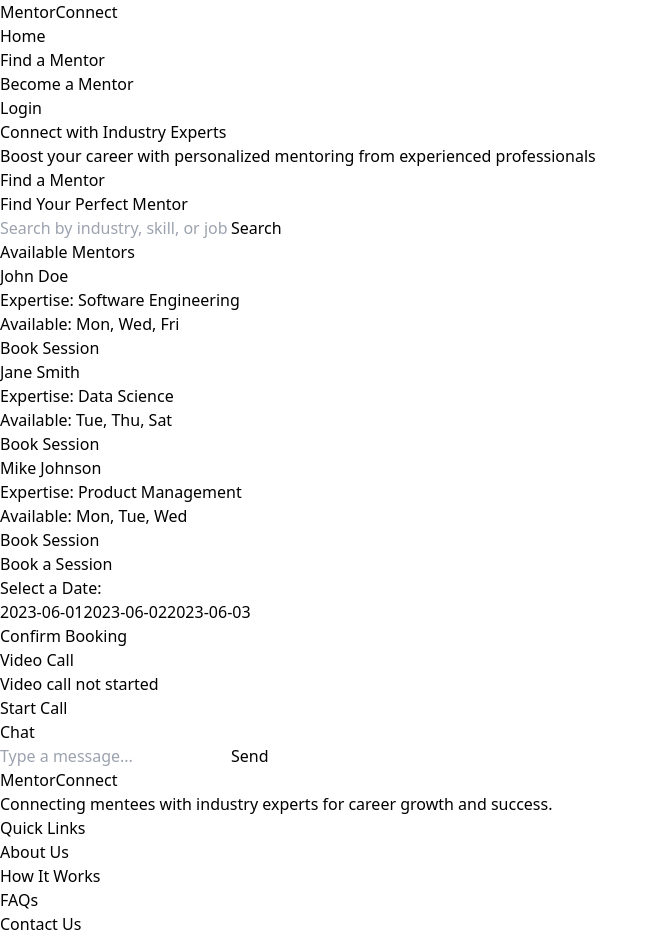
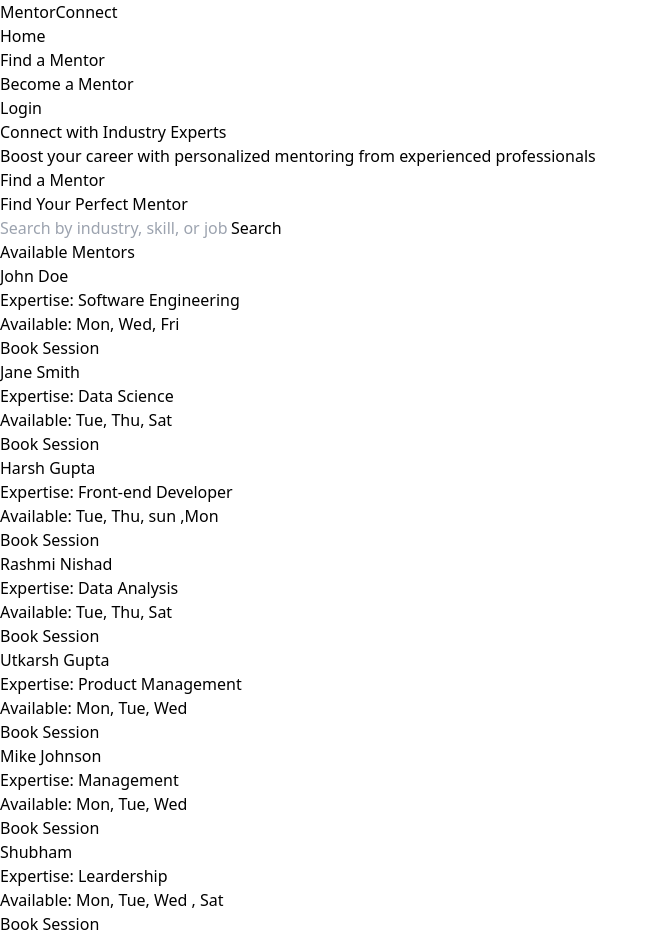
Before and after one commit to RahulRajGiri15/Mentoring__SIH__Hackathon, a React (Vite) app: page / in a window 1280 px wide. Shown: the top 940 px of the page, without its empty margins (0-658 px from the left). Built offline with nearby package versions, Linux system fonts and the light colour scheme.

Commit message:
Here new users are created

```diff
--- a/package.json
+++ b/package.json
@@ -10,8 +10,10 @@
     "preview": "vite preview"
   },
   "dependencies": {
+    "axios": "^1.7.5",
     "react": "^18.3.1",
-    "react-dom": "^18.3.1"
+    "react-dom": "^18.3.1",
+    "react-router-dom": "^6.26.1"
   },
   "devDependencies": {
     "@eslint/js": "^9.9.0",
--- a/src/components/mentoring/MentorList.jsx
+++ b/src/components/mentoring/MentorList.jsx
@@ -18,9 +18,33 @@ const mentors = [
   },
   {
     id: 3,
-    name: "Mike Johnson",
+    name: "Harsh Gupta",
+    expertise: "Front-end Developer",
+    availability: "Tue, Thu, sun ,Mon",
+  },
+  {
+    id: 4,
+    name: "Rashmi Nishad",
+    expertise: "Data Analysis",
+    availability: "Tue, Thu, Sat",
+  },
+  {
+    id: 5,
+    name: "Utkarsh Gupta",
     expertise: "Product Management",
     availability: "Mon, Tue, Wed",
+  },
+  {
+    id: 6,
+    name: "Mike Johnson",
+    expertise: "Management",
+    availability: "Mon, Tue, Wed",
+  },
+  {
+    id: 7,
+    name: "Shubham ",
+    expertise: "Leardership",
+    availability: "Mon, Tue, Wed , Sat",
   },
 ];
 
--- a/src/main.jsx
+++ b/src/main.jsx
@@ -2,9 +2,14 @@ import { StrictMode } from 'react'
 import { createRoot } from 'react-dom/client'
 import App from './App.jsx'
 import './index.css'
+import { BrowserRouter } from 'react-router-dom'
 
 createRoot(document.getElementById('root')).render(
 
+  <BrowserRouter>
     <App />
 
+  </BrowserRouter>
+
+
 )
```
Also changed, not shown: 1 other file (tests, documents, lock files or other folders).
